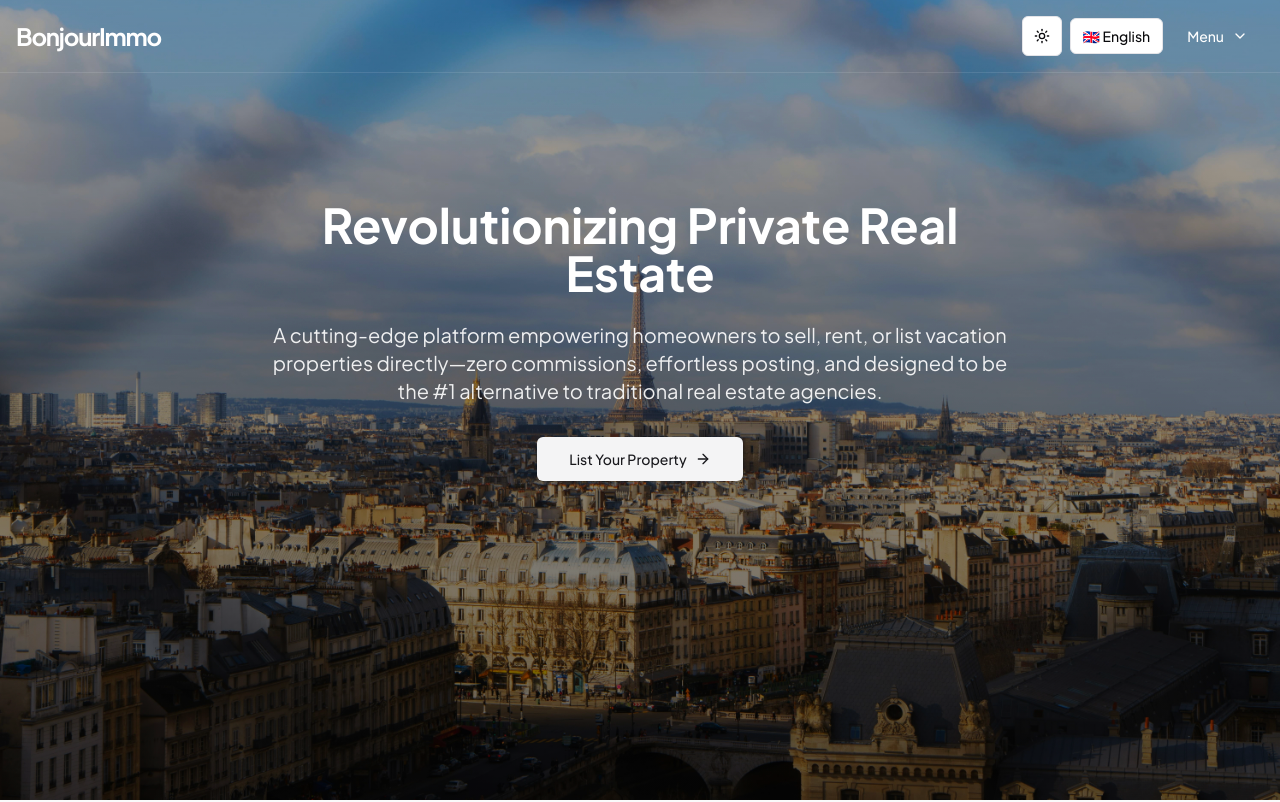
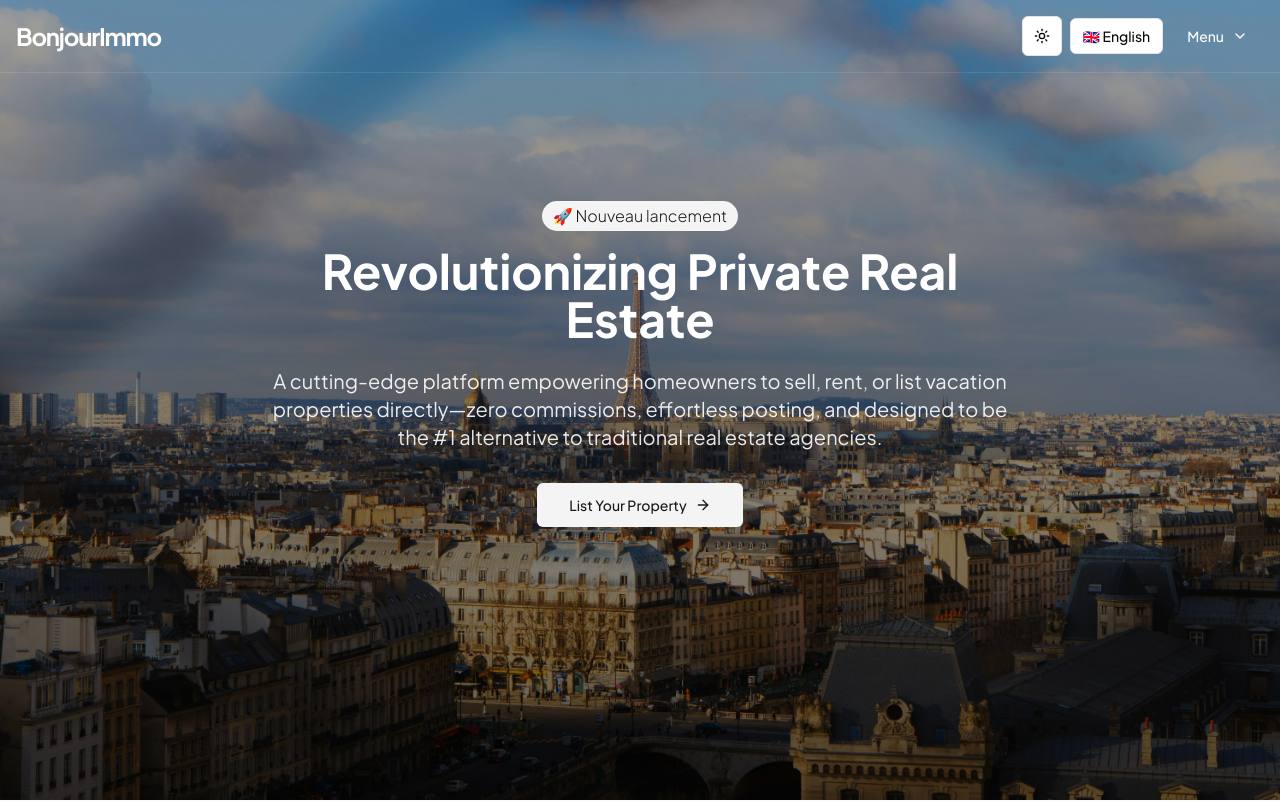
Before and after one commit to britok30/bonjourimmo, a Next.js app: page /en in a window 1280 px wide. Shown: the top 802 px of the page. Built offline with nearby package versions, Linux system fonts and the light colour scheme.

Commit message:
new launch

```diff
--- a/app/[locale]/page.tsx
+++ b/app/[locale]/page.tsx
@@ -18,6 +18,7 @@ import {
   ArrowRight,
 } from "lucide-react";
 import HomeNav from "@/components/HomeNav";
+import { Badge } from "@/components/ui/badge";
 
 const HomePage = () => {
   const t = useTranslations("home");
@@ -59,14 +60,17 @@ const HomePage = () => {
           className="container mx-auto px-4 py-24 md:py-32"
         >
           <div className="text-center max-w-3xl mx-auto">
-            <motion.h2
+            <Badge variant="secondary" className="mb-4 text-base font-light">
+              🚀 Nouveau lancement
+            </Badge>
+            <motion.h1
               initial={{ opacity: 0, y: 20 }}
               animate={{ opacity: 1, y: 0 }}
               transition={{ delay: 0.1 }}
               className="text-4xl md:text-5xl font-bold leading-tight mb-6 text-white"
             >
               {t("hero.title")}
-            </motion.h2>
+            </motion.h1>
 
             <motion.p
               initial={{ opacity: 0, y: 20 }}
```
